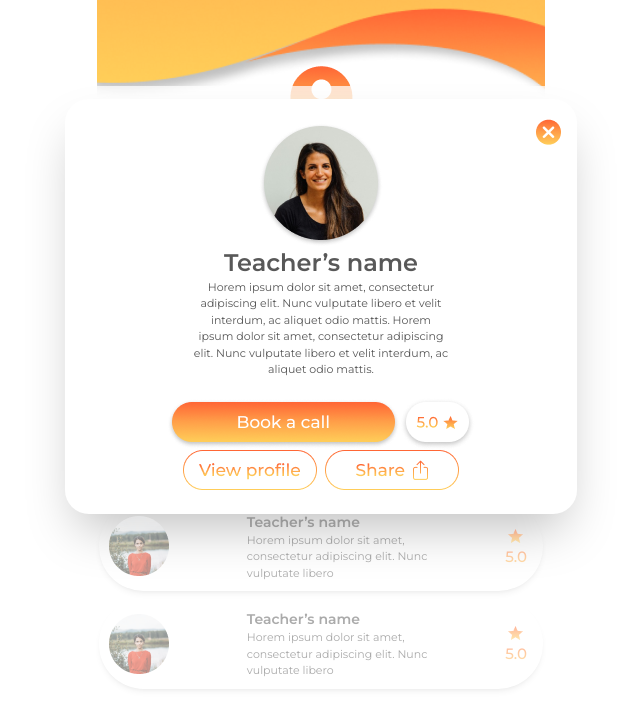
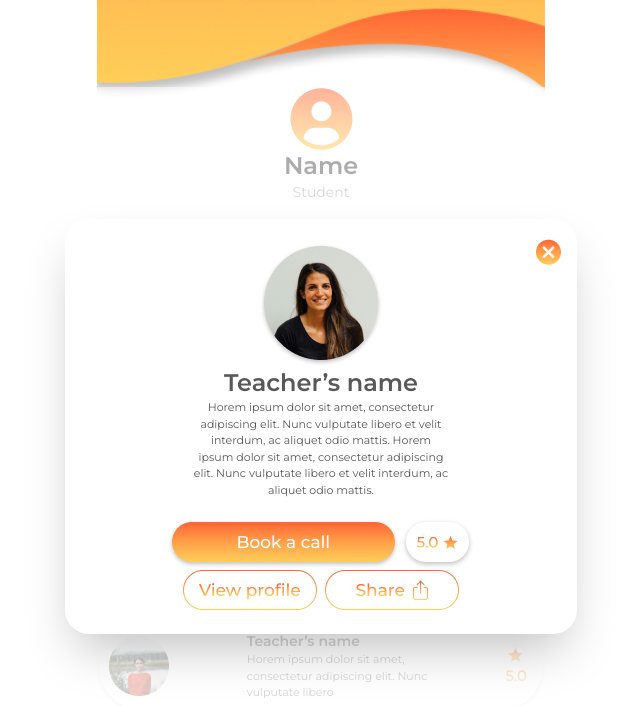
Before and after one commit to tikoot/Study-Platform, a website: page popup.html in a window 1280 px wide. Shown: the part 94-800 px from the top of the page, without its empty margins (319-959 px from the left). Drawn offline with Linux system fonts and the light colour scheme.

Commit message:
fix modal

```diff
--- a/popup.html
+++ b/popup.html
@@ -5,7 +5,23 @@
     <meta name="viewport" content="width=device-width, initial-scale=1.0" />
     <title>Study Platform</title>
     <link rel="stylesheet" href="./dist/output.css" />
+ <style>
+        /* Styles for the modal and its background */
+        .modal {
+            display:block;
+            position: fixed;
+            z-index: 9999;
+            left: 0;
+            top: 181px;
+            width: 100%;
+            height: 100%;
+            overflow: auto;
+            background-color: rgba(255, 255, 255, 0.5);
 
+        }
+
+
+    </style>
   </head>
   <body class="font-primary">
     <section>
@@ -18,9 +34,35 @@
             <img src="./src/img/logo.png" alt="logo" />
           </div>
         </div>
+
+         <div id="myModal" class="modal">
+        <div class="flex items-center justify-center mt-[100px]">
+             <div class="relative transform overflow-hidden rounded-3xl bg-white px-4 pb-4 pt-5 text-left shadow-2xl  sm:my-8 sm:w-full sm:max-w-lg sm:p-6 z-50">
+        <div class="absolute right-0 top-0 pr-4 pt-4 sm:block">
+          <button type="button" class="  ">
+
+          <img src="./src/img/x.png" alt="">
+          </button>
+        </div>
+        <div>
+            <img src="./src/img/wom.png" alt="" class="flex justify-center mx-auto">
+            <h1 class="text-center font-semibold text-2xl text-[#585858]">Teacher’s name</h1>
+            <p class="text-center  font-normal text-[11px] text-[#585858] max-w-[257px] mx-auto pb-5">Horem ipsum dolor sit amet, consectetur adipiscing elit. Nunc vulputate libero et velit interdum, ac aliquet odio mattis. Horem ipsum dolor sit amet, consectetur adipiscing elit. Nunc vulputate libero et velit interdum, ac aliquet odio mattis. </p>
+            <div class="flex items-center justify-center">
+                <button><img src="./src/img/button Book a call.png" alt=""></button>
+                <button><img src="./src/img/like button.png" alt=""></button>
+            </div>
+            <div class="flex items-center justify-center">
+                <button class="mr-1"><img src="./src/img/view profile button.png" alt=""></button>
+                <button class="ml-1"><img src="./src/img/share button.png" alt=""></button>
+            </div>
+        </div>
+      </div>
+        </div>
+    </div>
         <div class="sm:mx-auto sm:w-full sm:max-w-[480px] mb-8 relative">
-         <div class="fixed inset-0 bg-white bg-opacity-75 transition-opacity top-[180px]"></div>
-
+         <!-- <div class="fixed inset-0 bg-white  top-[180px]"></div> -->
+<!--
   <div class="fixed inset-0 z-50 w-screen overflow-y-auto">
     <div class="flex min-h-full items-end justify-center p-4 text-center sm:items-center sm:p-0">
 
@@ -46,10 +88,10 @@
         </div>
       </div>
     </div>
-  </div>
+  </div> -->
 
           <!-- component -->
-          <div class="mt-[-120px]">
+          <div class="mt-[-98px]">
             <div class="flex flex-col justify-center items-center mb-4">
               <img src="./src/img/Vector (1).png" alt="" />
               <h1 class="font-semibold text-2xl text-[#585858]">Name</h1>
@@ -226,6 +268,11 @@
           </div>
         </div>
       </div>
+
+
+
+</section>
     </section>
+
   </body>
 </html>
```
Also changed, not shown: dist/output.css.
